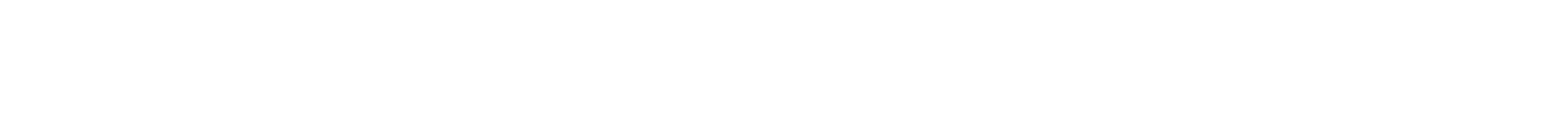
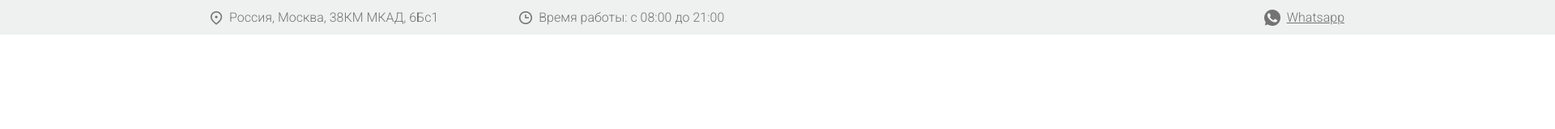
Before and after one commit to LukaTsulukia/Diplom, a plain HTML site: page index.html in a window 1280 px wide. Shown: the whole page at 81% size, 1920 px wide, since content can reach past the window. Drawn offline with Linux system fonts and the light colour scheme.

Commit message:
changes in header

```diff
--- a/index.html
+++ b/index.html
@@ -11,7 +11,22 @@
     <div class="wrapper">
         <header class="header">
             <div class="header-container">
+                <div class="header-container-contents">
+                    <div class="header-container-contents-block">
+                        <div class="header-container-contents-block-img"><img src="./img/header/header-gps.png" alt=""></div>
+                        <p class="header-container-contents-block-text">Россия, Москва, 38КМ МКАД, 6Бс1</p>
+                    </div>
 
+                    <div class="header-container-contents-block">
+                        <div class="header-container-contents-block-img"><img src="./img/header/header-watches.png" alt=""></div>
+                        <p class="header-container-contents-block-text">Время работы: c 08:00 до 21:00</p>
+                    </div>
+                </div>
+
+                <div class="header-container-contents-block">
+                    <div class="header-container-contents-block-img"><img src="./img/header/header-ws.png" alt=""></div>
+                    <a href="#" class="header-container-contents-block-text header-container-contents-block-text-underline">Whatsapp</a>
+                </div>
             </div>
         </header>
     </div>
--- a/main.scss
+++ b/main.scss
@@ -1,7 +1,9 @@
 @import "./style/null";
 @import './style/const';
 @import './style/header';
+@import url('https://fonts.googleapis.com/css2?family=Roboto:wght@300&display=swap');
 
 html, body {
     height: 100%;
+    font-family: 'Roboto', sans-serif;
 }
--- a/style/_const.scss
+++ b/style/_const.scss
@@ -1 +1,5 @@
+// header
+$grey-text-header: #737373;
+
+
 $grey-color: #EFF0F0;
--- a/style/_header.scss
+++ b/style/_header.scss
@@ -1,8 +1,32 @@
 .header {
+    width: 1920px;
+    height: 43px;
+    background-color: $grey-color;
 
-    &-container {
-        width: 1920px;
-        height: 43px;
-        background-color: $grey;
-    }
+        &-container {
+            display: flex;
+            justify-content: space-between;
+            align-items: center;
+            padding: 12px 260px;
+            gap: 414px;
+
+            &-contents {
+                display: flex;
+                gap: 100px;
+
+                &-block {
+                    display: flex;
+                    gap: 8px;
+
+                    &-text {
+                        color: $grey-text-header;
+
+                        &-underline {
+                            text-decoration: underline;
+                            padding-top: 2px;
+                        }
+                    }
+                }
+            }
+        }
 }
```
Also changed, not shown: img/header/header-gps.png (renamed from img/header/Vector (7).png), img/header/header-watches.png (added), img/header/header-ws.png (renamed from img/header/Vector (8).png), main.css, 2 other files.
